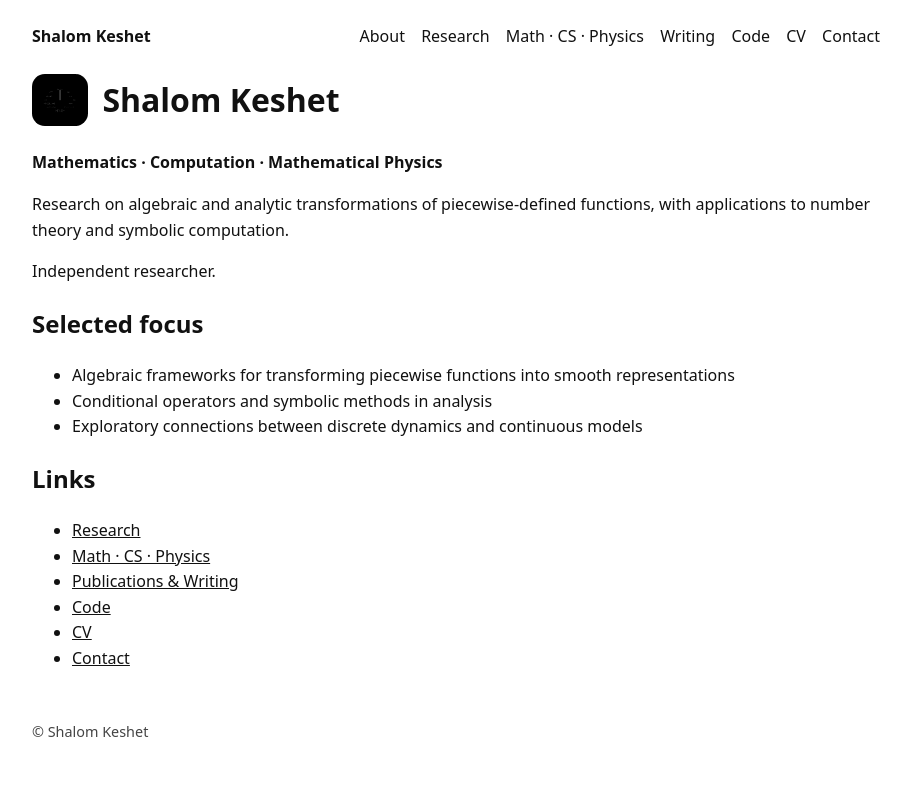
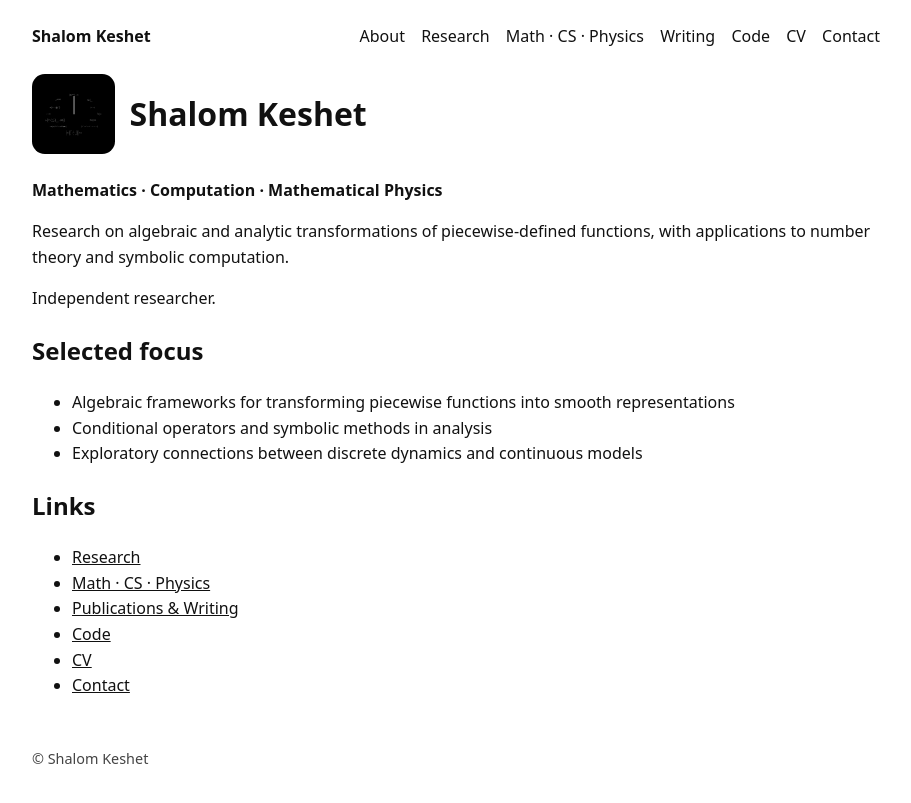
Before and after one commit to shalomkeshet/shalomkeshet.github.io, a Jekyll site: the page built from index.md, in a window 1280 px wide. Shown: the top 803 px of the page, without its empty margins (178-1089 px from the left). Built offline with Jekyll 4.4.1, drawn with Linux system fonts in a browser that asks for light colours.

Commit message:
Update size of logo

```diff
--- a/assets/style.css
+++ b/assets/style.css
@@ -34,7 +34,7 @@ body {
 }
 
 .page-title--home .title-logo{
-  height: 1.15em;       /* scales with the H1 font size */
+  height: 2.0em;       /* scales with the H1 font size */
   width: auto;
   display: inline-block;
 
```
